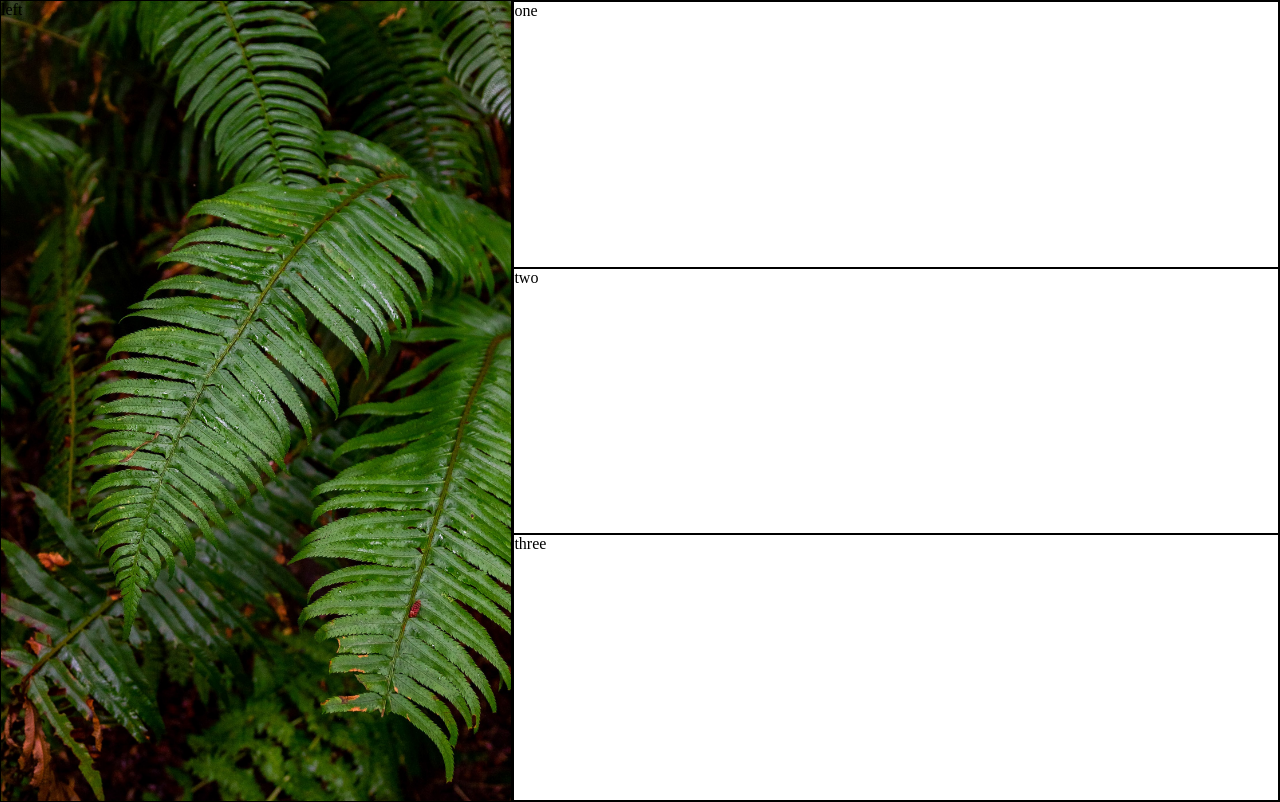
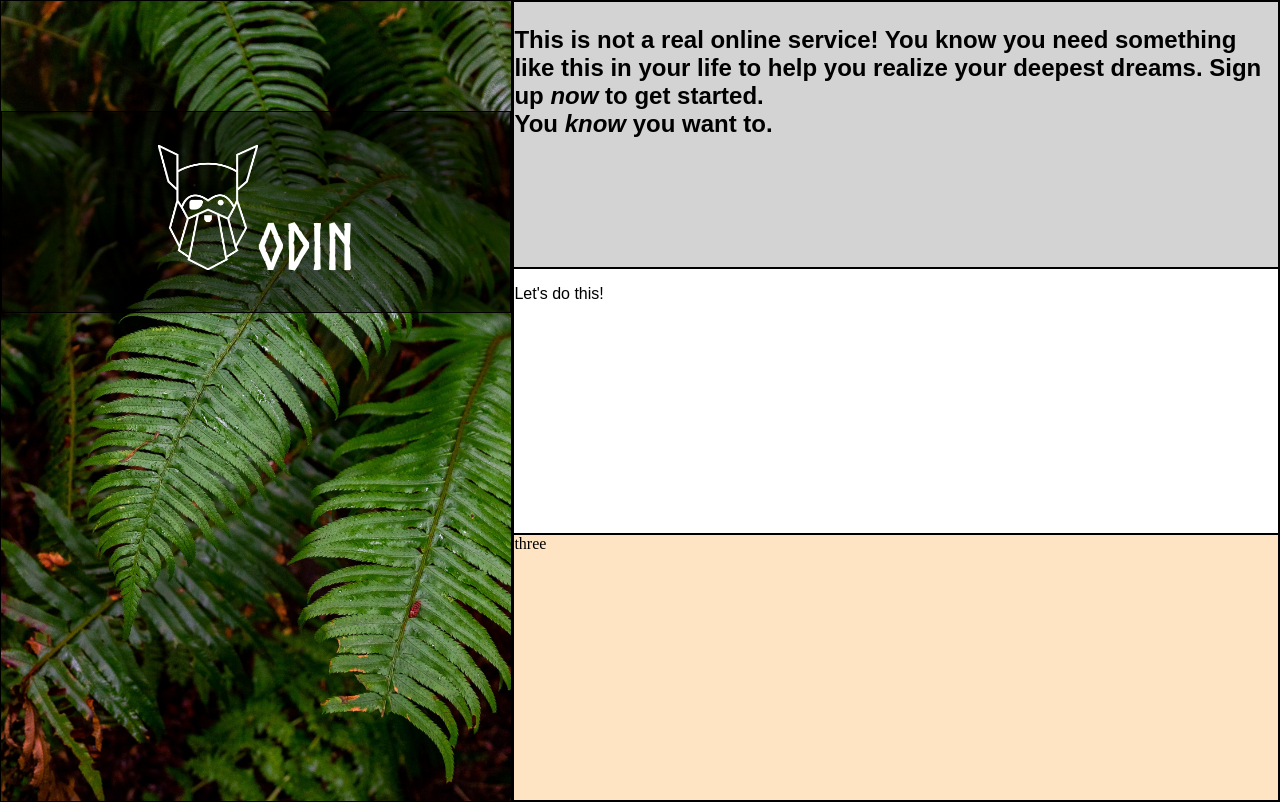
Before and after one commit to JSE955/signup-form, a plain HTML site: page index.html in a window 1280 px wide. Drawn offline with Linux system fonts and the light colour scheme.

Commit message:
Add more content to page

```diff
--- a/index.html
+++ b/index.html
@@ -9,12 +9,26 @@
 </head>
 <body>
     <div class="leftSide">
-        left
+        <div class="logoBanner">
+            <h1 class="logoText"><img src="./resources/odin-lined.png"/>ODIN</h1>
+        </div>
     </div>
     <div class="rightSide">
-        <div>one</div>
-        <div>two</div>
-        <div>three</div>
+        <div class="one">
+            <p>This is not a real online service! You know you need something
+                like this in your life to help you realize your deepest dreams.
+                Sign up <i>now</i> to get started.<br>
+
+                You <i>know</i> you want to.
+            </p>
+        </div>
+        <div class="two">
+            <p>Let's do this!</p>
+            <form>
+
+            </form>
+        </div>
+        <div class="three">three</div>
     </div>
 </body>
 </html>
--- a/styles.css
+++ b/styles.css
@@ -1,6 +1,10 @@
 html, body {
     margin: 0;
     height: 100%;
+}
+
+p {
+    font-family:Arial, Helvetica, sans-serif;
 }
 
 div {
@@ -13,9 +17,21 @@ body {
 }
 
 .leftSide {
-    background: url('./images/background.jpg');
+    background: url('./resources/background.jpg');
     background-size: cover;
     width: 40%;
+}
+
+.logoBanner {
+    height: 200px;
+    background-color: rgba(0,0,0,.5);
+    position: relative;
+    top: 110px;
+    padding: 0;
+    text-align: center;
+    display: flex;
+    justify-content: center;
+    align-items: center;
 }
 
 .rightSide {
@@ -23,3 +39,32 @@ body {
     flex-direction: column;
     width: 60%;
 }
+
+.one {
+    background-color: lightgray;
+}
+
+.one p {
+    font-weight: bold;
+    font-size: 24px;
+}
+
+.three {
+    background-color: bisque;
+}
+
+@font-face {
+    font-family: norse-bold;
+    src: url(./resources/Norse-Bold.otf);
+}
+
+.logoText {
+    font-family: norse-bold;
+    color: white;
+    font-size: 64px;
+}
+
+img {
+    height: 125px;
+    width: 100px;
+}
```
Also changed, not shown: resources/Norse-Bold.otf (added), resources/background.jpg (renamed from images/background.jpg), resources/odin-lined.png (added).
